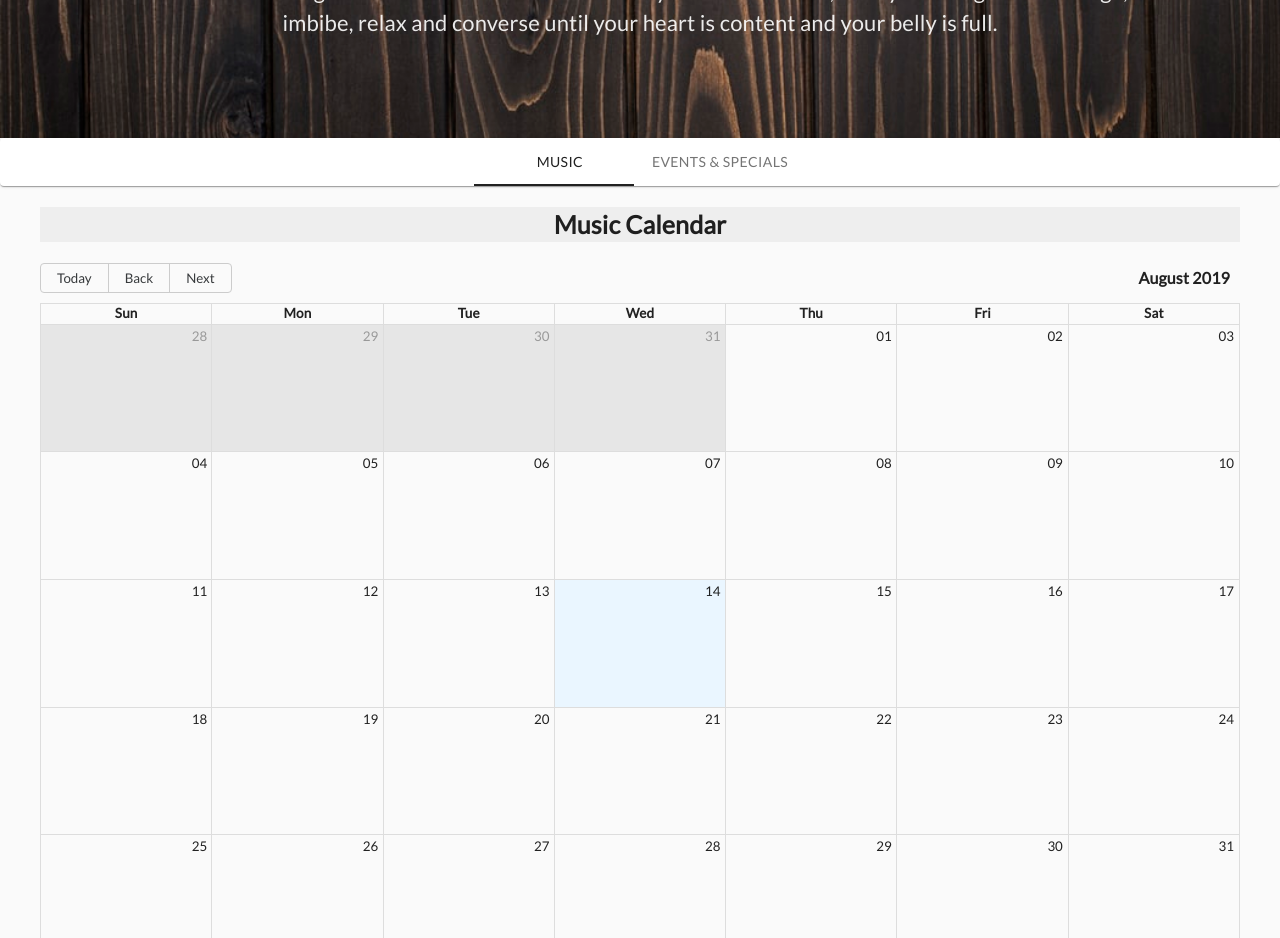
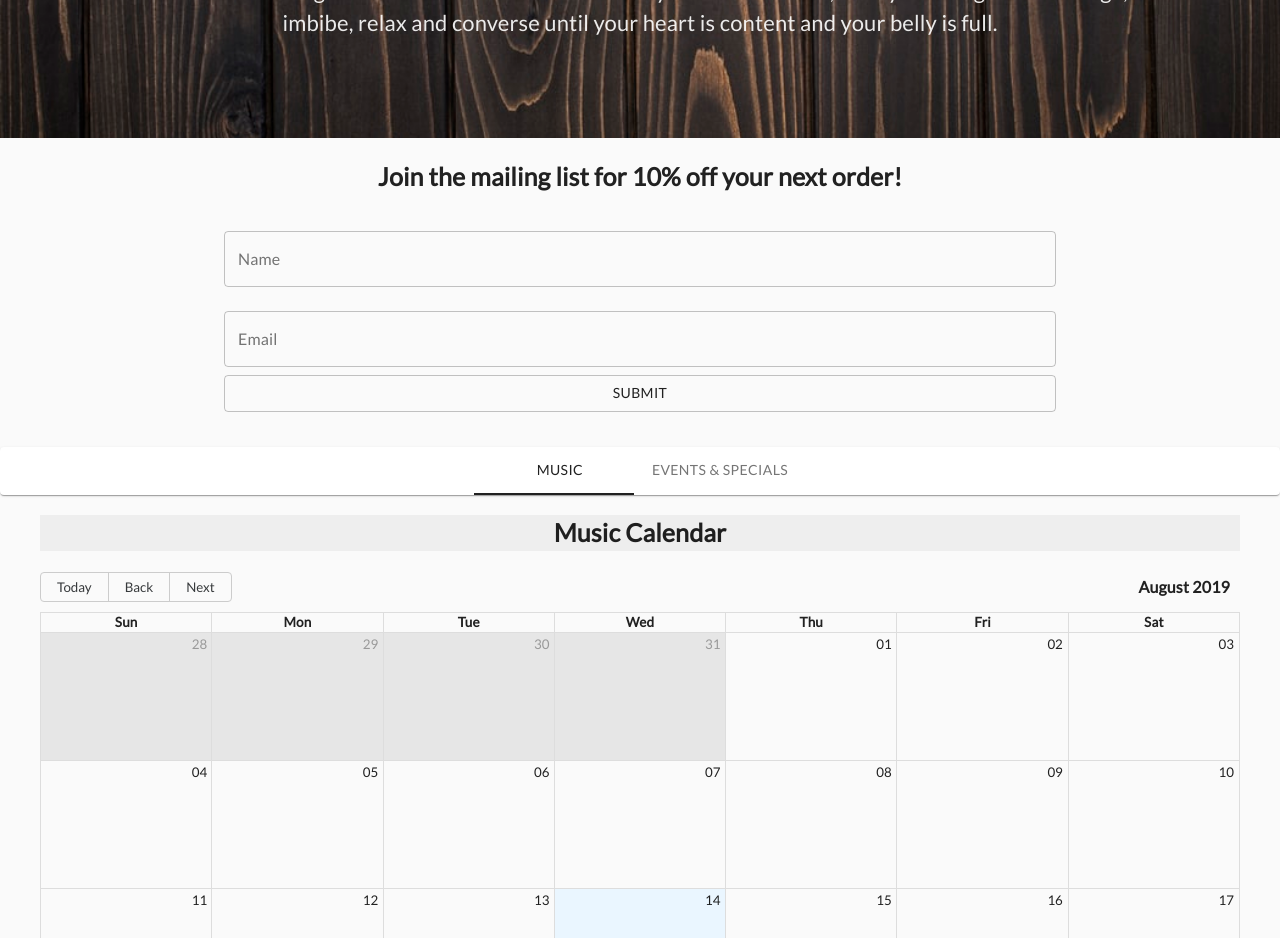
Before and after one commit to awolfden/roxy, a React (Create React App) app in the folder roxy/: page / in a window 1280 px wide. Shown: the part 1220-2158 px from the top of the page. Built offline with nearby package versions, Linux system fonts and the light colour scheme; no server answers; what react-stripe-elements would draw is missing.

Commit message:
email capture set up

```diff
--- a/roxy/src/App.js
+++ b/roxy/src/App.js
@@ -9,6 +9,8 @@ import Contact from './Contact/Contact';
 import Shop from './Shop/Shop';
 import Loader from './Loader/Loader';
 import InstagramFeed from './InstagramFeed/InstagramFeed';
+import EmailCapture from './EmailCapture/EmailCapture';
+
 
 
 class App extends Component {
@@ -33,10 +35,15 @@ class App extends Component {
       <div className="App">
 
 
+
+
          {this.state.showLoader ? <Loader/> : null}
+
+
          {this.state.showLoader ? null : <Navigation/>}
          {this.state.showLoader ? null : <Home/>}
          {this.state.showLoader ? null : <OpenForMusic/>}
+         {this.state.showLoader ? null : <EmailCapture/>}
          {this.state.showLoader ? null : <Calendars/>}
          {this.state.showLoader ? null : <Navigation/>}
          {this.state.showLoader ? null : <FoodMenu/>}
--- /dev/null
+++ b/roxy/src/EmailCapture/EmailCapture.jsx
@@ -0,0 +1,121 @@
+import React, {Component} from 'react';
+import { makeStyles } from '@material-ui/core/styles';
+import TextField from '@material-ui/core/TextField';
+import Button from '@material-ui/core/Button';
+
+class EmailCapture extends Component {
+    constructor(){
+        super();
+        this.state = {
+            name: '',
+            email: '',
+        }
+    }
+
+    useStyles = makeStyles(theme => ({
+        container: {
+          display: 'flex',
+          flexWrap: 'wrap',
+          marginBottom: '15px'
+        },
+        textField: {
+          marginLeft: theme.spacing(1),
+          marginRight: theme.spacing(1),
+        },
+        dense: {
+          marginTop: theme.spacing(2),
+        },
+        menu: {
+          width: 200,
+        },
+      }));
+
+    handleChange = (e) => {
+        e.preventDefault();
+        // console.log(e.target.value);
+        this.setState({
+            [e.target.name]: e.target.value
+        })
+    }
+
+
+    handleSubmit = async (formData, e) => {
+        e.preventDefault();
+        console.log(JSON.stringify(formData));
+        // const urlEncObj = this.JSON_to_URLEncoded(formData);
+        // console.log(urlEncObj);
+
+        try {
+            const response = await fetch("https://cors-anywhere.herokuapp.com/https://script.google.com/macros/s/AKfycbwk6luus1PihIxp6fDMMd5-nZuDyFJNq6VgRygE8ccXhudSXME/exec", {
+                method: 'POST',
+                // body: JSON.stringify("{\"name\":[\"adam\"],\"email\":[\"awolfmil@gmail.com\"]}"),
+                body: JSON.stringify(formData),
+                headers: {
+                    'Content-Type': 'application/json'
+                }
+            });
+
+            if(response.status !== 200){
+              throw(Error(response.statusText));
+            }
+            const parsedResponse = await response.json();
+            console.log(parsedResponse);
+
+            document.getElementById('form').reset();
+            document.getElementById('emailForm').style.display = 'none';
+
+        } catch (err) {
+            console.log(err);
+        }
+
+    }
+
+
+    render(){
+        const classes = this.useStyles;
+
+        return(
+            <div id="emailForm" style={{display:'flex', justifyContent: 'center', marginBottom: '35px'}}>
+                <div style={{width: '65%'}}>
+                <h2 style={{textAlign: 'center'}}>Join the mailing list for 10% off your next order!</h2>
+                <form
+                    id={'form'}
+                    style={{display: 'flex', flexDirection: 'column'}}
+                    noValidate autoComplete="off"
+                    onSubmit={this.handleSubmit.bind(null, this.state)}
+                    >
+
+                    <TextField
+                        id="outlined-name"
+                        label="Name"
+                        className={classes.textField}
+                        value={this.state.name}
+                        onChange={this.handleChange}
+                        margin="normal"
+                        variant="outlined"
+                        name="name"
+                    />
+                    <TextField
+                        id="outlined-name"
+                        label="Email"
+                        className={classes.textField}
+                        value={this.state.email}
+                        onChange={this.handleChange}
+                        margin="normal"
+                        variant="outlined"
+                        name="email"
+                    />
+
+
+                    <Button type="submit" variant="outlined" className={classes.button}>
+                        Submit
+                    </Button>
+                </form>
+                </div>
+            </div>
+        )
+
+    }
+}
+
+export default EmailCapture;
```
